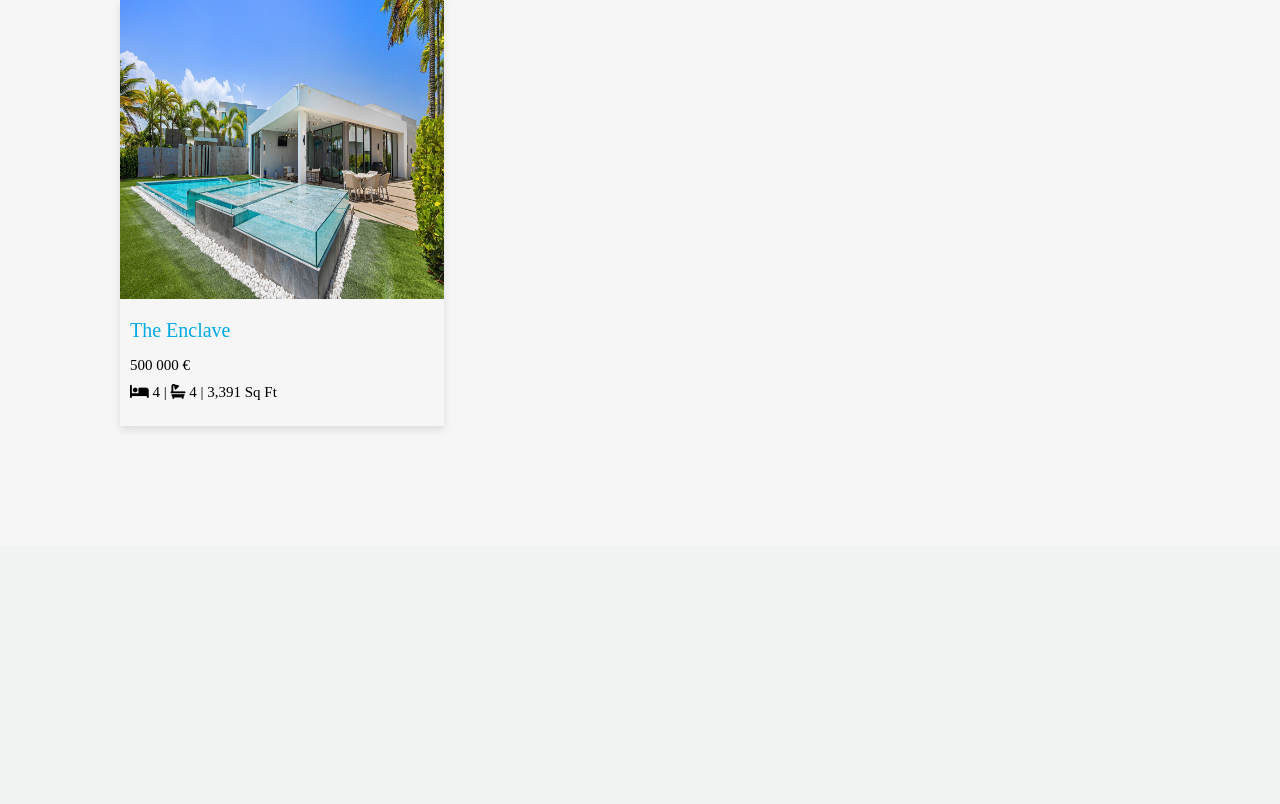
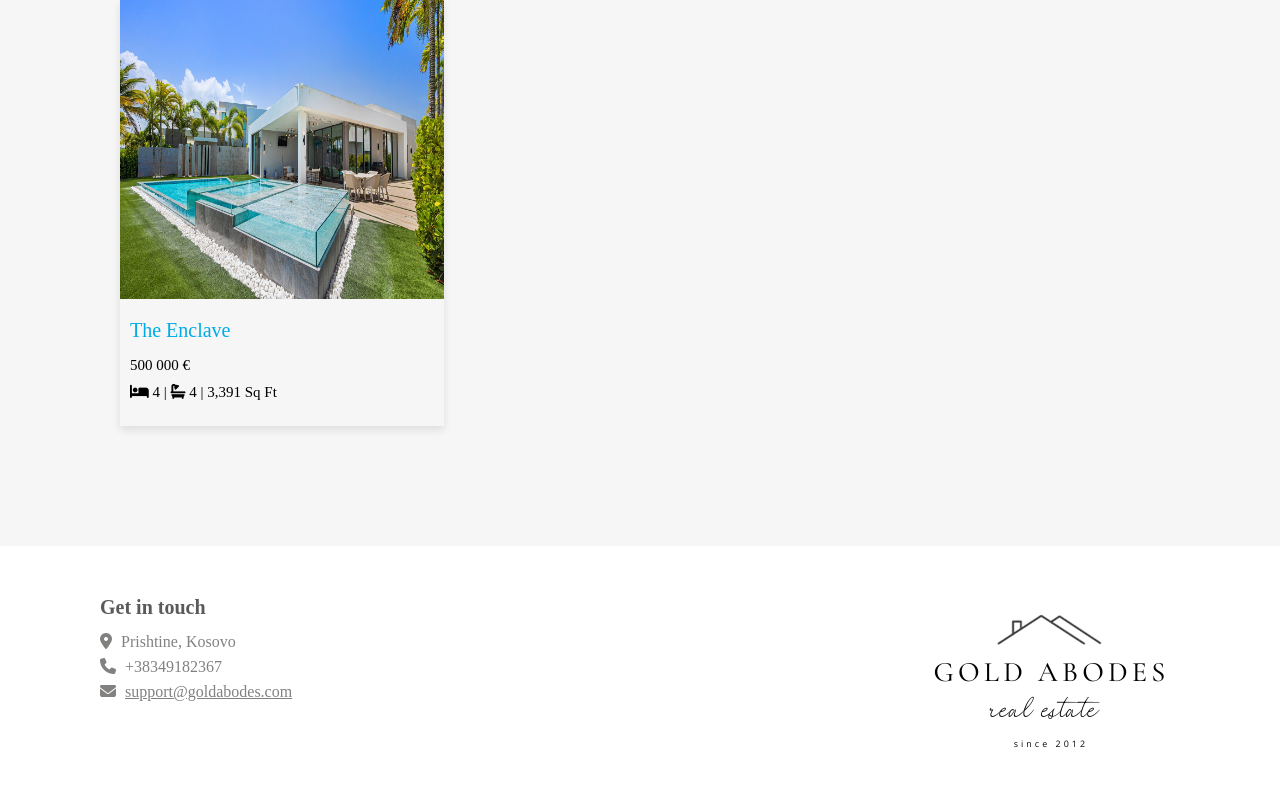
Before and after one commit to zadekastrati/real-estate, a PHP site: page / in a window 1280 px wide. Shown: the part 1417-2221 px from the top of the page. Before the commit the page ends 1845 px from the top, so only its background shows below. Run offline with PHP 8.4, Linux system fonts and the light colour scheme.

Commit message:
Added footer.

```diff
--- a/index.html
+++ b/index.html
@@ -103,6 +103,32 @@
             <div class="footer"></div>
         </div>
     </div>
+
+    <!-- Footer Section -->
+    <footer class="padding-lr-100">
+        <div class="footer1">
+            <div class="title">
+                Get in touch
+            </div>
+            <ul class="menu">
+                <li>
+                    <i class="fa fa-location-dot"></i>
+                    <span>Prishtine, Kosovo</span>
+                </li>
+                <li>
+                    <i class="fa fa-phone"></i>
+                    <span>+38349182367</span>
+                </li>
+                <li>
+                    <i class="fa fa-envelope"></i>
+                    <a href="mailto:support@goldabodes.com">support@goldabodes.com</a>
+                </li>
+            </ul>
+        </div>
+        <div class="footer-logo">
+            <img src="assets/images/logo.png" alt="">
+        </div>
+    </footer>
 </body>
 
 </html>
--- a/style.css
+++ b/style.css
@@ -189,3 +189,49 @@ body {
     color: #000;
     padding-left: 17px;
 }
+
+footer {
+    background-color: #fff;
+    padding-top: 50px;
+    padding-bottom: 100px;
+}
+
+footer .footer1 {
+    display: inline-block;
+}
+
+footer .footer1 .title {
+    font-size: 20px;
+    font-weight: bold;
+    margin-bottom: 10px;
+    color: #5C5959;
+}
+
+footer .footer1 .menu {
+    list-style: none;
+    margin: 0;
+    padding: 0;
+}
+
+footer .footer1 .menu li {
+    line-height: 25px;
+    color: #828180;
+}
+
+footer .footer1 .menu li i {
+    margin-right: 5px;
+}
+
+footer .footer1 .menu li a {
+    color: #828180;
+}
+
+footer .footer-logo {
+    float: right;
+}
+
+.footer2 {
+    padding: 10px 0;
+    background-color: rgb(50, 60, 63);
+    color: #fff;
+}
```
